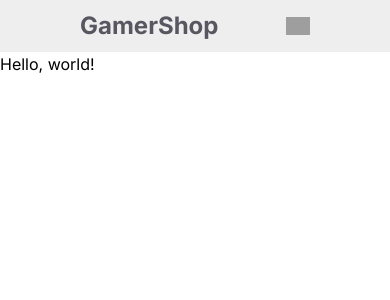
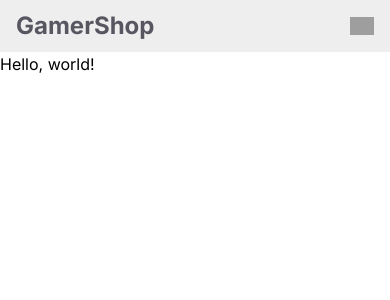
Before and after one commit to yeynerArenales/ad-frontend-test, a Next.js app: page / in a window 390 px wide. Shown: the top 300 px of the page. Built offline with nearby package versions, Linux system fonts and the light colour scheme; grey boxes are pictures that could not be loaded.

Commit message:
refactor: improve header structure and responsive padding

```diff
--- a/src/components/organisms/header/index.tsx
+++ b/src/components/organisms/header/index.tsx
@@ -3,13 +3,16 @@ import Image from "next/image";
 
 export const Header = () => {
   return (
-    <header className="bg-surface px-20 py-2.5 flex items-center justify-between">
+    <header>
+      <nav className="bg-surface px-4 md:px-20 py-2.5 flex items-center justify-between">
         <Link href="/" className="font-bold text-2xl text-text-gray">
           GamerShop
         </Link>
+
         <Link href="/cart">
           <Image src="/icons/cart.svg" alt="cart" width={24} height={24} />
         </Link>
+      </nav>
     </header>
   );
 };
```
Lines whose indentation alone changed are shown as unchanged.
